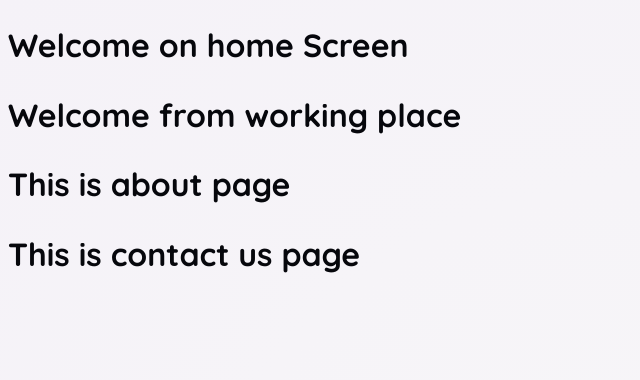
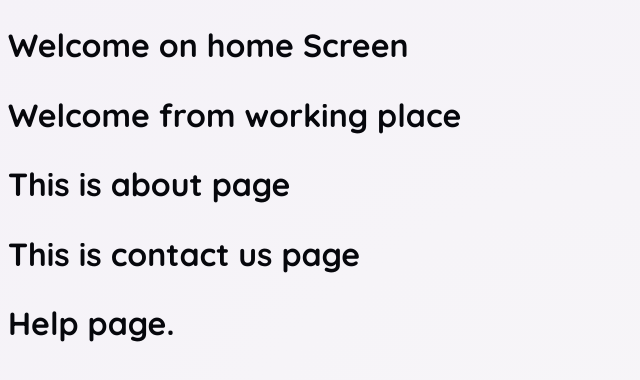
Before and after one commit to maarjojo99-maker/task, a React (Vite) app: page / in a window 1280 px wide. Shown: the top 380 px of the page, without its empty margins (0-640 px from the left). Built offline with nearby package versions, Linux system fonts and the light colour scheme.

Commit message:
add help

```diff
--- a/src/App.jsx
+++ b/src/App.jsx
@@ -1,5 +1,6 @@
 import About from "./components/About";
 import ContactUs from "./components/ContectUS";
+import Help from "./components/Help";
 import HomePage from "./components/WelcomeScreen";
 import WorkScreen from "./components/workScreen";
 
@@ -11,6 +12,7 @@ function App() {
     <WorkScreen/>
     <About/>
     <ContactUs/>
+    <Help/>
     </>
 
   );
--- /dev/null
+++ b/src/components/Help.jsx
@@ -0,0 +1,3 @@
+export default function Help() {
+  return <h1>Help page.</h1>;
+}
```
